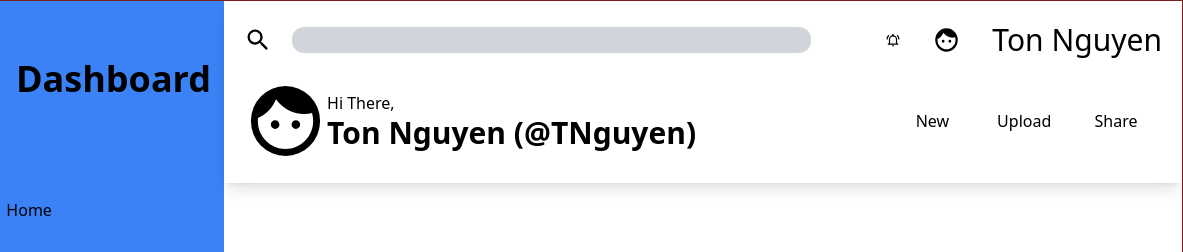
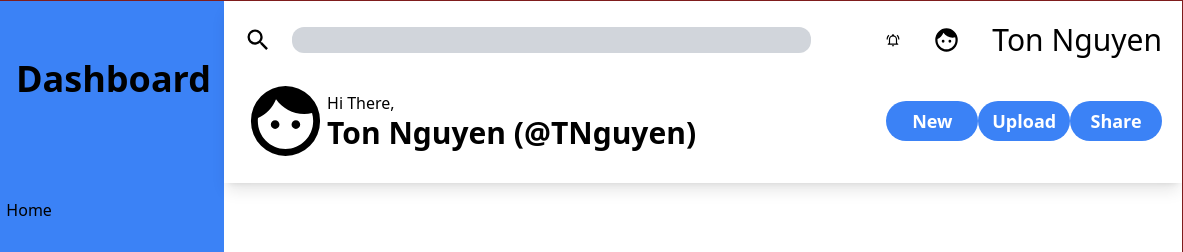
Before and after one commit to noname1112392/odin-admin-dashboard, a website: page src/index.html in a window 1280 px wide. Shown: the top 252 px of the page, 97-1280 px from the left. Drawn offline with Linux system fonts and the light colour scheme.

Commit message:
add text size and font weight to buttons

```diff
--- a/src/index.html
+++ b/src/index.html
@@ -91,9 +91,9 @@
                     </div>
                     <!-- Buttons content -->
                     <div class="flex items-center justify-between w-[30%]">
-                        <button class="w-24 h-9 rounded-xl">New</button>
-                        <button class="w-24 h-9 rounded-xl">Upload</button>
-                        <button class="w-24 h-9 rounded-xl">Share</button>
+                        <button class="w-32 h-10 rounded-full bg-blue-500 text-white font-bold text-lg">New</button>
+                        <button class="w-32 h-10 rounded-full bg-blue-500 text-white font-bold text-lg">Upload</button>
+                        <button class="w-32 h-10 rounded-full bg-blue-500 text-white font-bold text-lg">Share</button>
                     </div>
                 </div>
             </div>
```
Also changed, not shown: public/styles.css.
